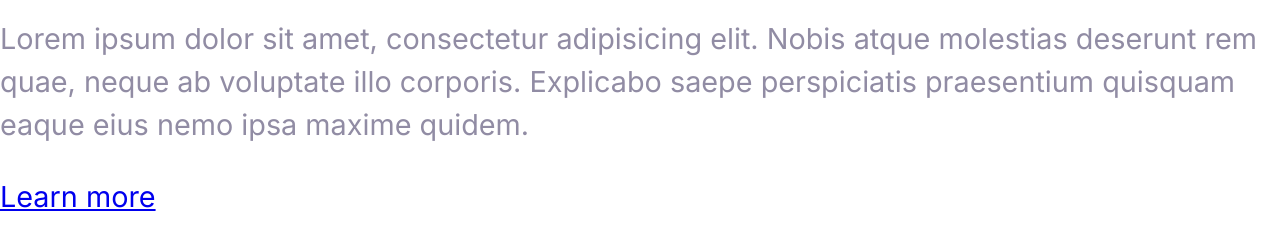
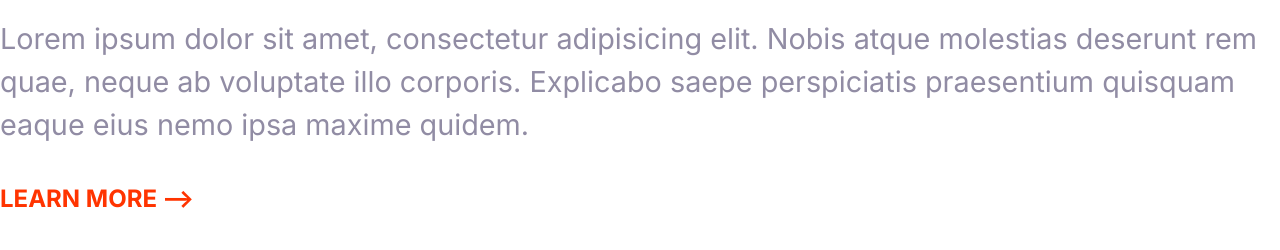
Before and after one commit to Afiz51/cloud-hosting, a plain HTML site: page index.html in a window 1280 px wide. Shown: the part 538-788 px from the top of the page. Drawn offline with Linux system fonts and the light colour scheme.

Commit message:
css style for links and arrows

```diff
--- a/css/styles.css
+++ b/css/styles.css
@@ -1,3 +1,5 @@
+
+/* define color palettes */
 :root {
     --color-primary:#2584ff;
     --color-secondary:#00d9ff;
@@ -34,6 +36,7 @@ h3 {
     margin-bottom: 2rem;
 }
 
+/* for desktop typography */
 @media screen and (min-width: 1024px) {
     body {
         font-size: 1.8rem;
@@ -51,3 +54,31 @@ h3 {
         font-size: 2.4rem ;
     }
 }
+
+/* Links */
+a {
+    text-decoration: none;
+}
+
+.link-arrow {
+    color: var(--color-accent);
+    text-transform: uppercase;
+    font-size: 2rem;
+    font-weight: bold;
+}
+
+.link-arrow::after {
+    content: "-->";
+    margin-left: 5px;
+    transition: margin 0.15s;
+}
+
+.link-arrow:hover::after {
+    margin-left: 10px;
+}
+
+@media screen and (min-width: 1024px) {
+    .link-arrow {
+        font-size: 1.5rem;
+    }
+}
```
Also changed, not shown: test.js (added, +19 -0 lines).
